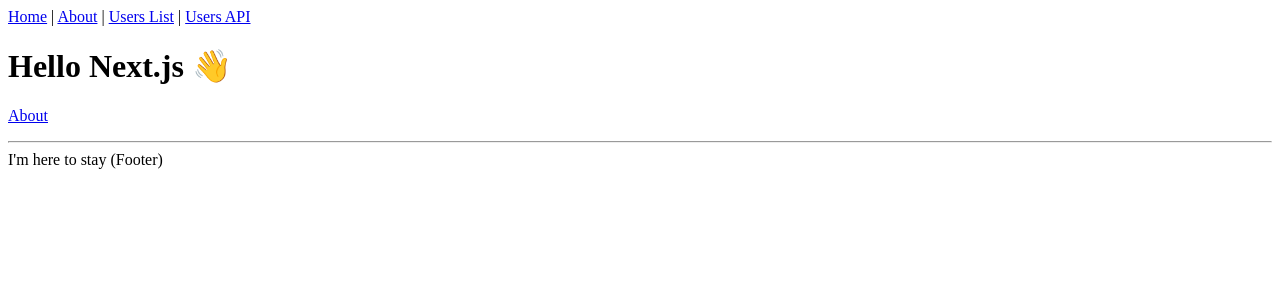
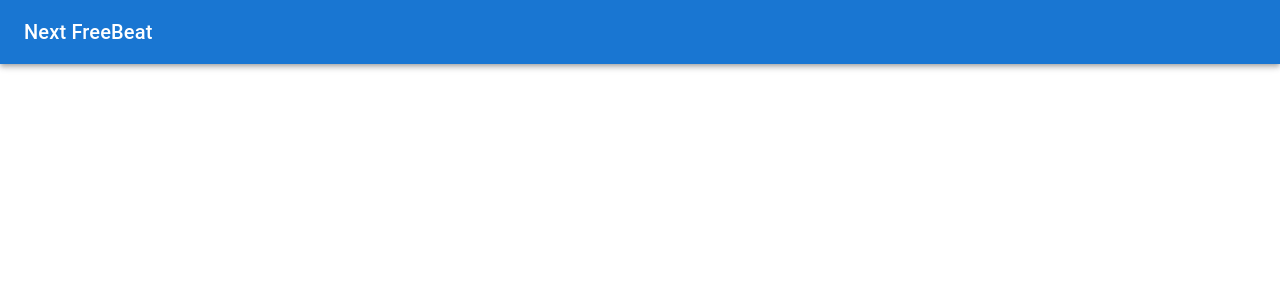
Before and after one commit to solt9029/next-freebeat, a Next.js app: page / in a window 1280 px wide. Shown: the top 300 px of the page. Built offline with nearby package versions, Linux system fonts and the light colour scheme.

Commit message:
Install MUI reading https://mui.com/guides/styled-engine/

```diff
--- /dev/null
+++ b/src/pages/_app.tsx
@@ -0,0 +1,17 @@
+import * as React from 'react'
+
+function App({ Component, pageProps }) {
+  return (
+    <>
+      <style jsx global>{`
+        body {
+          margin: 0px;
+          padding: 0px;
+        }
+      `}</style>
+      <Component {...pageProps} />
+    </>
+  )
+}
+
+export default App
--- a/src/pages/index.tsx
+++ b/src/pages/index.tsx
@@ -1,15 +1,11 @@
-import Link from 'next/link'
-import Layout from '../components/Layout'
+import { AppBar, Toolbar, Typography } from '@mui/material'
 
 const IndexPage = () => (
-  <Layout title="Home | Next.js + TypeScript Example">
-    <h1>Hello Next.js 👋</h1>
-    <p>
-      <Link href="/about">
-        <a>About</a>
-      </Link>
-    </p>
-  </Layout>
+  <AppBar position="static">
+    <Toolbar>
+      <Typography variant="h6">Next FreeBeat</Typography>
+    </Toolbar>
+  </AppBar>
 )
 
 export default IndexPage
```
Also changed, not shown: package.json (+7 -1 lines), 2 other files (tests, documents, lock files or other folders).
